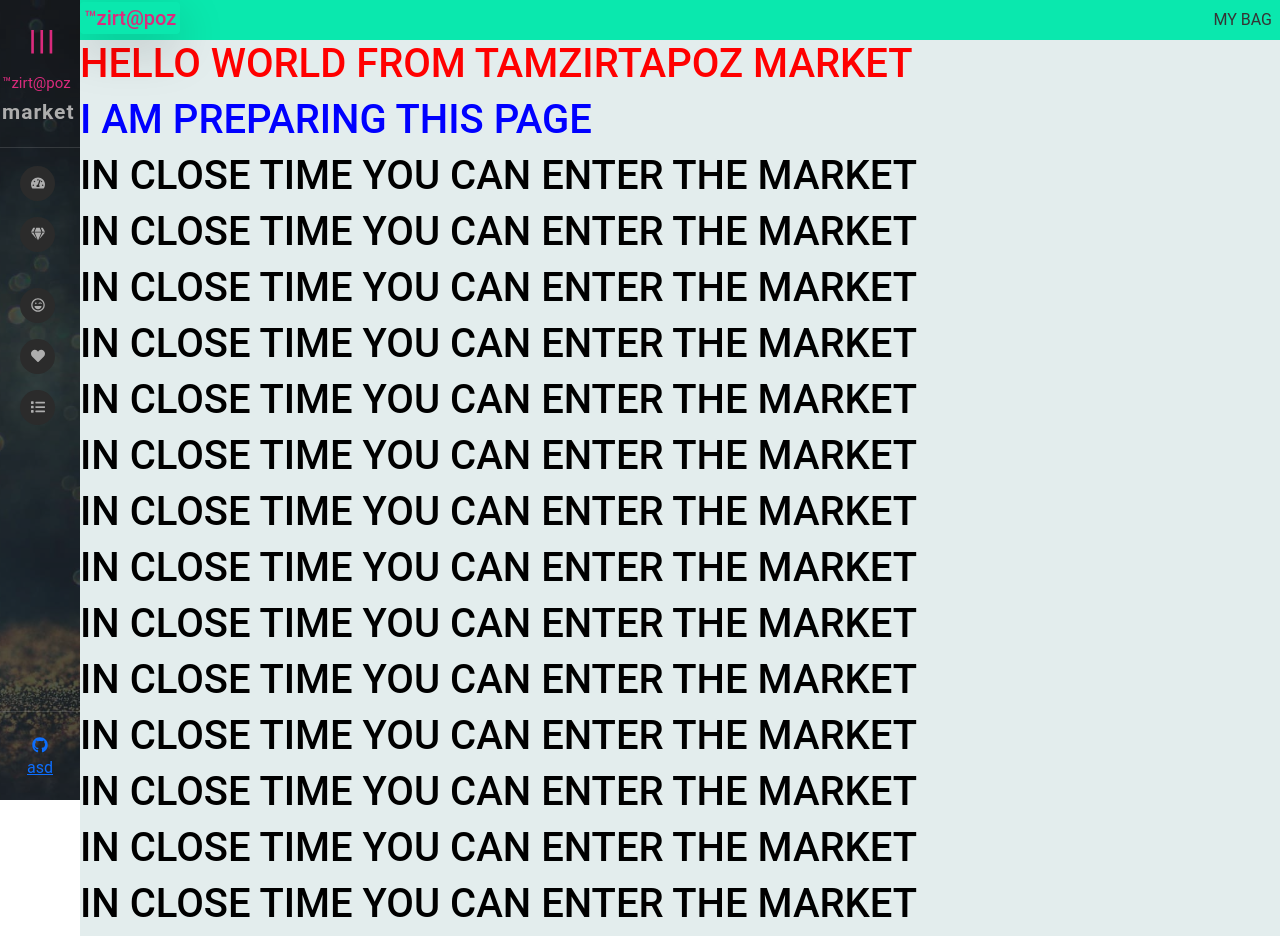
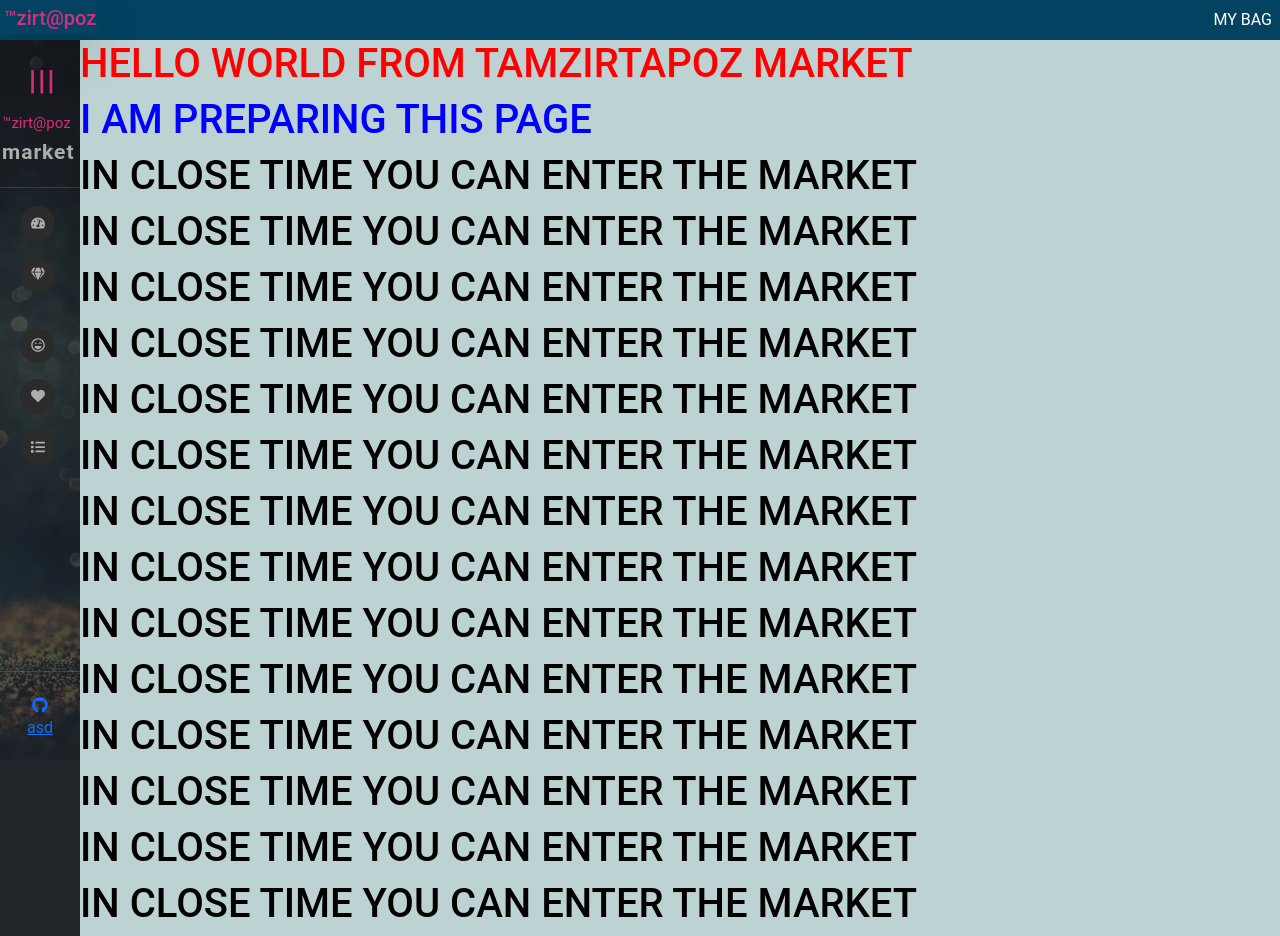
Before and after one commit to gorkmbs/marketPlace-Frontend-React-Redux, a React (Create React App) app: page / in a window 1280 px wide. Built offline with nearby package versions, Linux system fonts and the light colour scheme.

Commit message:
bug fix and performance improvements

```diff
--- a/src/App.css
+++ b/src/App.css
@@ -1,12 +1,19 @@
 .backside {
   min-height: 100vh;
-  background: rgba(189, 211, 211, 0.418);
+  background: rgb(189, 211, 211);
 }
 
 .sidebarPosition {
-  height: 100vh;
+  height: 90vh;
   background-color: black;
 }
+
+.NavbarPosition {
+  color: white;
+  position: fixed;
+  background: rgb(3, 67, 97);
+}
+
 .navTextColor {
   color: rgba(219, 43, 125, 1);
 }
--- a/src/App.js
+++ b/src/App.js
@@ -16,7 +16,7 @@ function App() {
   const [isBigScreen, setIsBigScreen] = useState(false);
   const scrolledPage = () => {
     if (window.innerWidth < 768) {
-      setPageYOffset(30);
+      setPageYOffset(0);
       setIsBigScreen(false);
     } else {
       setPageYOffset(window.pageYOffset);
@@ -26,7 +26,7 @@ function App() {
 
   useEffect(() => {
     if (window.innerWidth < 768) {
-      setPageYOffset(30);
+      setPageYOffset(0);
       setIsBigScreen(false);
     } else {
       setIsBigScreen(true);
@@ -42,7 +42,18 @@ function App() {
   return (
     <>
       <Router>
-        <div className="app">
+        {!isBigScreen ? (
+          <>
+            <NavbarSide
+              setToggleSideBar={setToggleSideBar}
+              isBigScreen={isBigScreen}
+            />
+          </>
+        ) : (
+          <></>
+        )}
+        <div style={{ height: "40px" }}></div>
+        <div className="app bg-dark">
           <div className="m-0 p-0 sidebarPosition">
             <div style={{ height: pageYOffset }}></div>
             <Sidebar
@@ -51,10 +62,17 @@ function App() {
             />
           </div>
           <div className="p-0 backside container-fluid mainBarPosition">
-            <NavbarSide
-              setToggleSideBar={setToggleSideBar}
-              isBigScreen={isBigScreen}
-            />
+            {isBigScreen ? (
+              <>
+                <NavbarSide
+                  setToggleSideBar={setToggleSideBar}
+                  isBigScreen={isBigScreen}
+                />
+              </>
+            ) : (
+              <></>
+            )}
+
             <h1 className="text-left" style={{ zIndex: "1000", color: "red" }}>
               HELLO WORLD FROM TAMZIRTAPOZ MARKET
             </h1>
--- a/src/components/NavbarSide.js
+++ b/src/components/NavbarSide.js
@@ -1,13 +1,9 @@
 import React from "react";
-import { Link } from "react-router-dom";
 
 const NavbarSide = ({ setToggleSideBar, isBigScreen }) => {
   return (
     <>
-      <nav
-        className="navbar d-flex justify-content-between sticky-top p-0 m-0 align-top "
-        style={{ background: "rgba(10,232,174,1)" }}
-      >
+      <nav className="navbar navbar-expand d-flex justify-content-between sticky-top fixed-top NavbarPosition p-0 m-0 align-top ">
         {isBigScreen ? (
           <></>
         ) : (
@@ -25,11 +21,14 @@ const NavbarSide = ({ setToggleSideBar, isBigScreen }) => {
         )}
 
         <div className="navbar p-0 m-0 d-flex">
-          <Link to="/" className="linkWithoutBlueLine">
+          <a
+            href="https://tamzirtapoz.netlify.app"
+            className="m-0 p-0  linkWithoutBlueLine"
+          >
             <h1 className="navbar-brand pl-1 shadow-lg p-1 mb-1 navTextColor rounded">
               ™zirt@poz
             </h1>
-          </Link>
+          </a>
         </div>
 
         <div className="d-flex justify-content-end align-items-top p-2 m-0">
--- a/src/components/Sidebar.js
+++ b/src/components/Sidebar.js
@@ -34,7 +34,7 @@ const Sidebar = ({ toggleSideBar, setToggleSideBar }) => {
   return (
     <>
       <ProSidebar
-        className=""
+        className="sidebarPosition"
         collapsed={!showSideBar}
         toggled={toggleSideBar}
         onToggle={handleToggleSideBar}
@@ -69,7 +69,6 @@ const Sidebar = ({ toggleSideBar, setToggleSideBar }) => {
                   textDecoration: "none",
                 }}
               >
-                {" "}
                 <div className="m-0 p-0 d-flex justify-content-center align-items-center">
                   <IconContext.Provider
                     value={{
```
